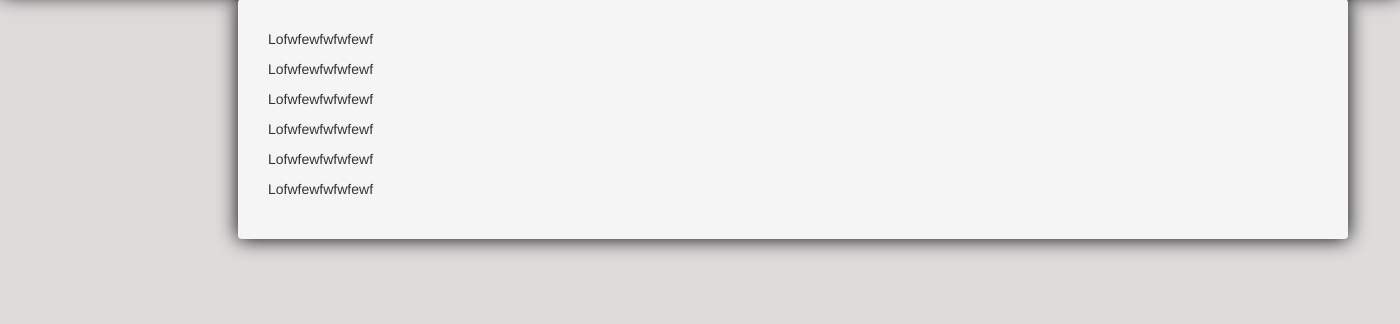
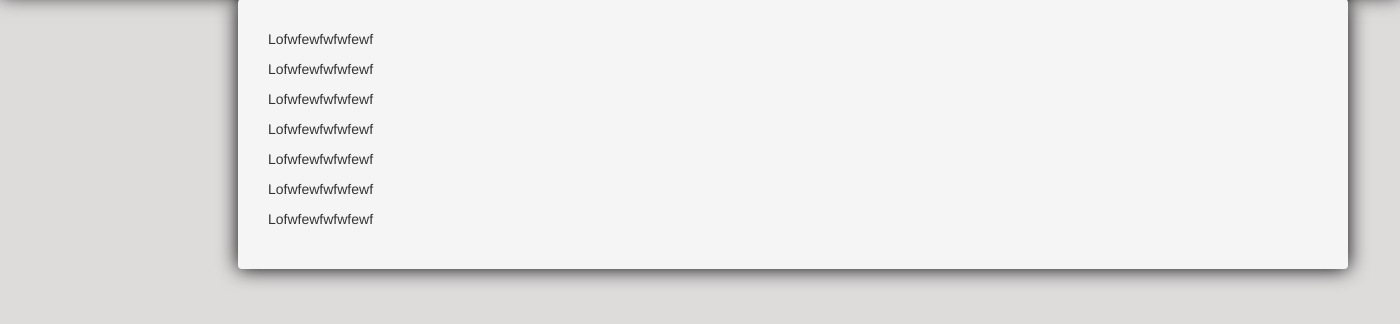
Before and after one commit to OlehWini/Tattoo, a Django app: page /shop/ in a window 1400 px wide. Shown: the part 261-585 px from the top of the page. Run offline with Django 3.2, Linux system fonts and the light colour scheme; some libraries are stand-ins or nearby versions.

Commit message:
second commit

```diff
--- a/tattoo/main/templates/main/shop.html
+++ b/tattoo/main/templates/main/shop.html
@@ -111,6 +111,7 @@
         <p>Lofwfewfwfwfewf</p>
         <p>Lofwfewfwfwfewf</p>
         <p>Lofwfewfwfwfewf</p>
+        <p>Lofwfewfwfwfewf</p>
     </div>
 
 
```
